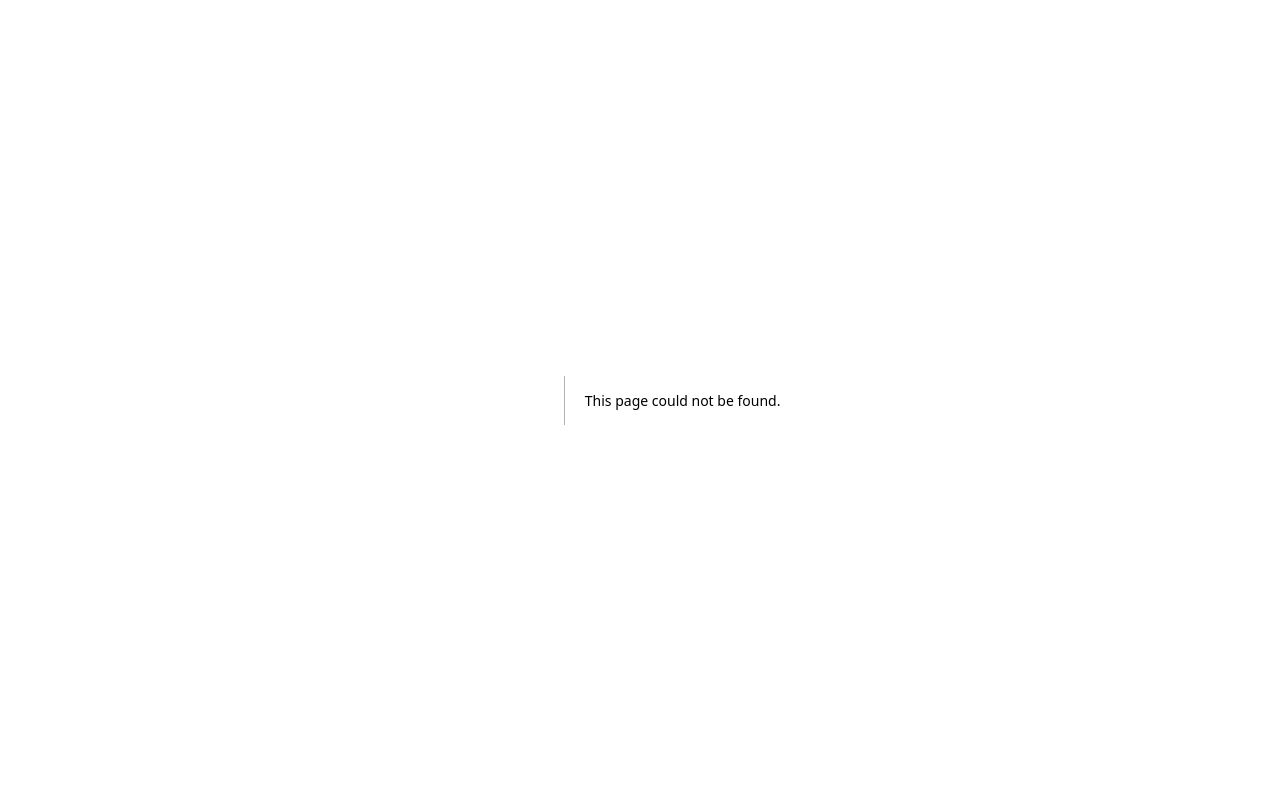
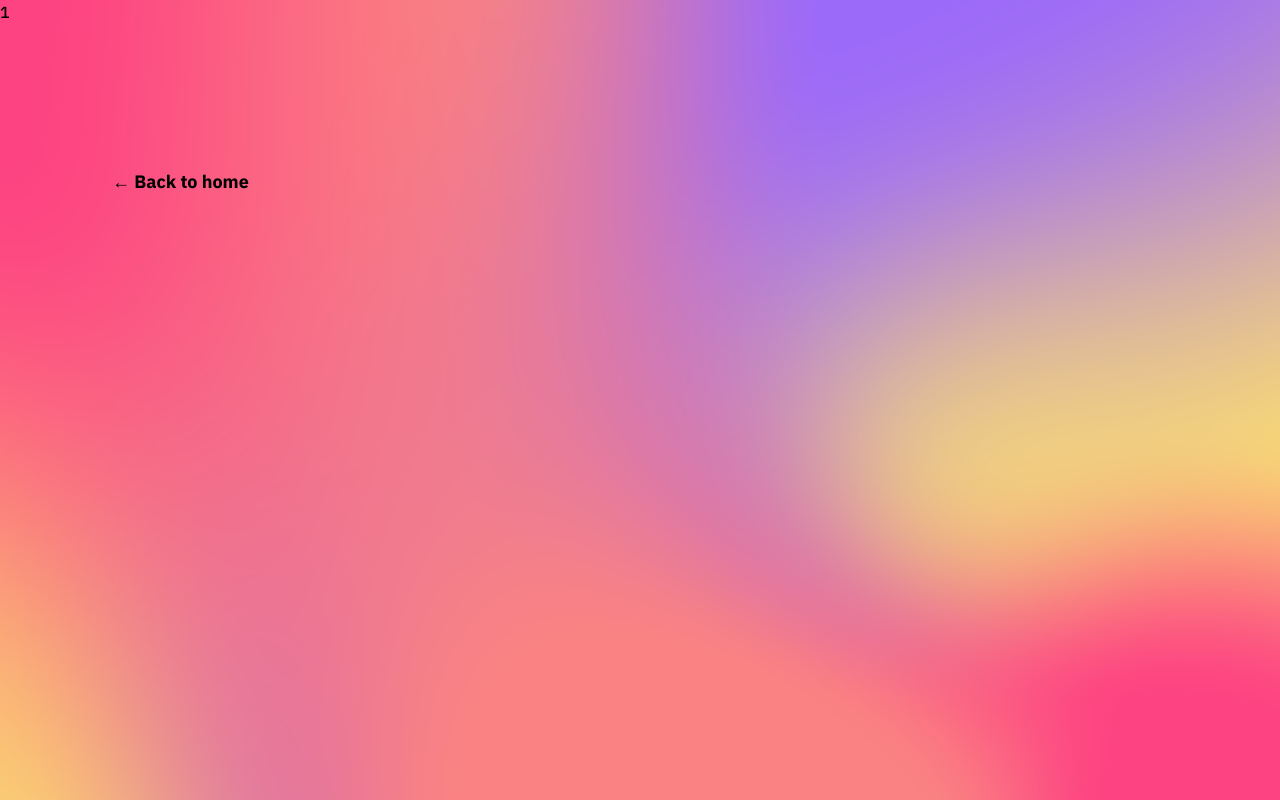
Before and after one commit to AyEinhorn/CoffeeConnoiseur, a Next.js app: page /coffee-store/1 in a window 1280 px wide. Before the commit this address had no page. Built offline with nearby package versions, Linux system fonts and the light colour scheme.

Commit message:
add back to home button and styles in individual coffee page

```diff
--- /dev/null
+++ b/app/coffee-store/[id]/page.tsx
@@ -0,0 +1,17 @@
+import React from "react";
+import Link from "next/link";
+
+function Page({ params }: { params: { id: string } }) {
+  return (
+    <div className="h-full pb-80">
+      {params.id}
+      <div className="m-auto grid max-w-full px-12 py-12 lg:max-w-6xl lg:grid-cols-2 lg:gap-4">
+        <div className="mb-2 mt-24 text-lg font-bold">
+          <Link href="/">← Back to home</Link>
+        </div>
+      </div>
+    </div>
+  );
+}
+
+export default Page;
--- /dev/null
+++ b/app/coffee-store/page.tsx
@@ -0,0 +1,11 @@
+import React from 'react'
+
+function page() {
+  return (
+    <div>
+      <h1>Coffee Store</h1>
+    </div>
+  )
+}
+
+export default page
```
